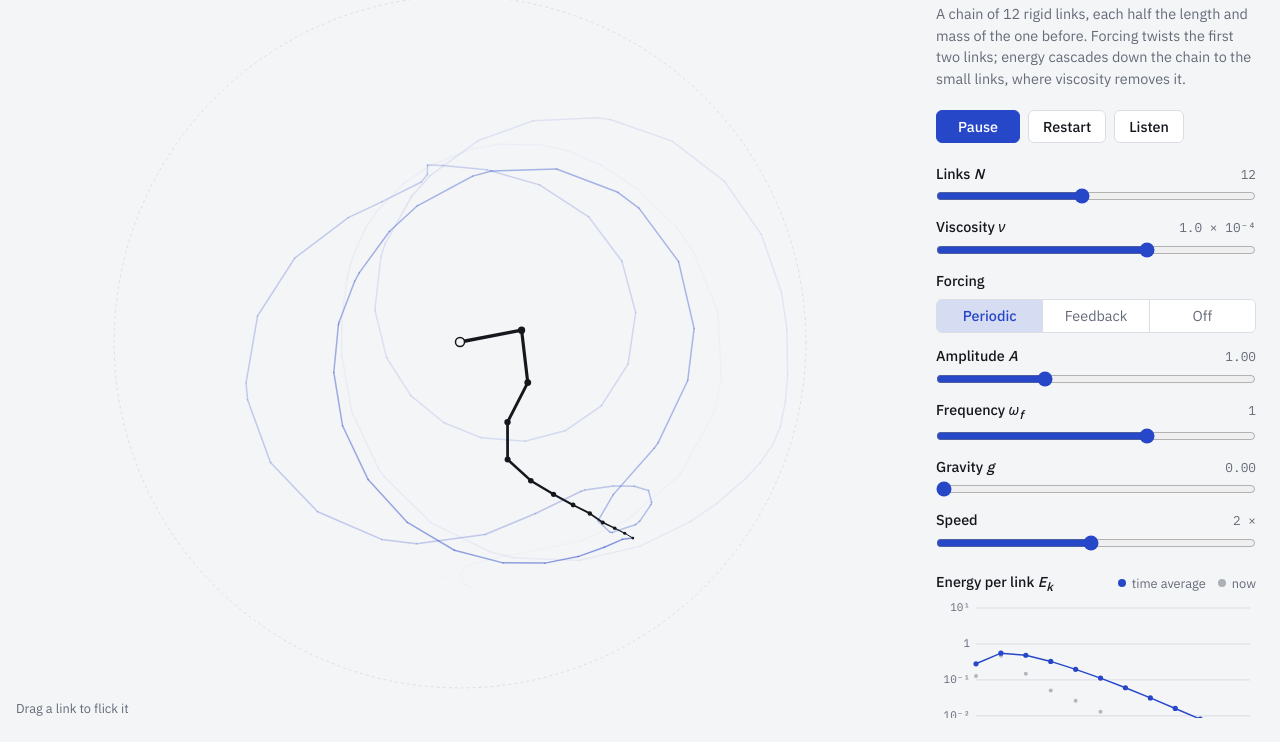
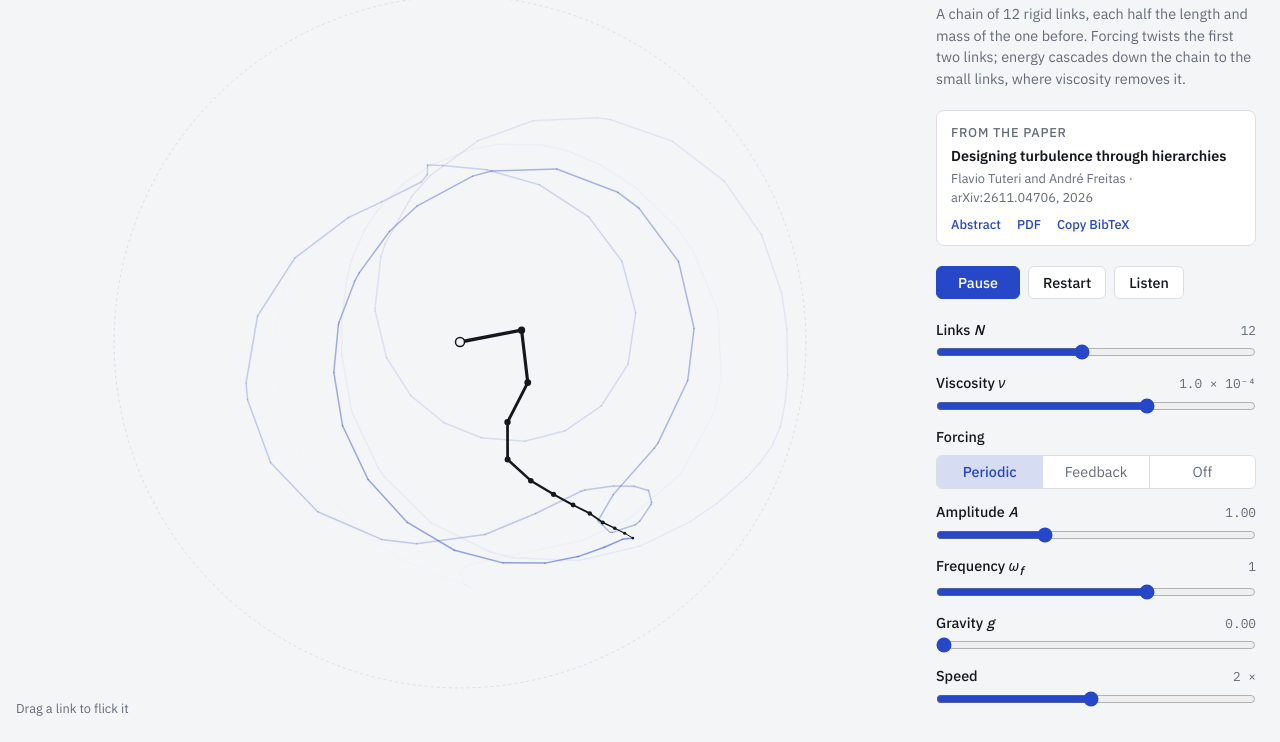
Before and after one commit to andremfreitas/pendulum-web, a plain HTML site: page index.html in a window 1280 px wide. Shown: the part 58-800 px from the top of the page. Drawn offline with Linux system fonts and the light colour scheme.

Commit message:
Link the arXiv paper
Adds a "From the paper" block with abstract, PDF and Copy BibTeX for
arXiv:2611.04706, mentions the paper in the page and preview
descriptions, and links it in .zenodo.json as isSupplementTo.

Co-Authored-By: Claude Opus 5.5 <noreply@anthropic.com>

```diff
--- a/app.js
+++ b/app.js
@@ -207,6 +207,30 @@ ui.reset.addEventListener('click', () => { setStatus(''); build(); });
 document.addEventListener('keydown', e => {
     if (e.target.closest('input, button')) return;
     if (e.code === 'Space') { e.preventDefault(); setRunning(!running); }
+});
+
+// ------------------------------------------------------------ |
+// citation                                                     |
+
+const cite = $('cite');
+const bibtex = $('bibtex');
+let citeTimer = 0;
+
+cite.addEventListener('click', async () => {
+    try {
+        await navigator.clipboard.writeText(bibtex.textContent.trim());
+        cite.textContent = 'Copied';
+        clearTimeout(citeTimer);
+        citeTimer = setTimeout(() => { cite.textContent = 'Copy BibTeX'; }, 2000);
+    } catch {
+        // no clipboard access: show the entry selected for a manual copy
+        bibtex.hidden = false;
+        const range = document.createRange();
+        range.selectNodeContents(bibtex);
+        const sel = window.getSelection();
+        sel.removeAllRanges();
+        sel.addRange(range);
+    }
 });
 
 // ------------------------------------------------------------ |
--- a/index.html
+++ b/index.html
@@ -5,14 +5,14 @@
 <meta name="viewport" content="width=device-width, initial-scale=1, viewport-fit=cover">
 <title>Pendulum Cascade</title>
 <meta name="claude:viewport-fit-sides" content="cover">
-<meta name="description" content="Play with a forced N-link pendulum in your browser and watch energy cascade from large links to small ones.">
+<meta name="description" content="Play with a forced N-link pendulum in your browser and watch energy cascade from large links to small ones. Companion to the paper Designing turbulence through hierarchies (arXiv:2611.04706).">
 <link rel="icon" href="favicon.svg" type="image/svg+xml">
 <link rel="apple-touch-icon" href="apple-touch-icon.png">
 
 <!-- link previews; images are made by tools/og.py -->
 <meta property="og:type" content="website">
 <meta property="og:title" content="Pendulum Cascade">
-<meta property="og:description" content="Play with a forced N-link pendulum in your browser and watch energy cascade from large links to small ones.">
+<meta property="og:description" content="Play with a forced N-link pendulum in your browser and watch energy cascade from large links to small ones. Companion to the paper Designing turbulence through hierarchies (arXiv:2611.04706).">
 <meta property="og:url" content="https://andremfreitas.github.io/pendulum-web/">
 <meta property="og:image" content="https://andremfreitas.github.io/pendulum-web/og-dark.png">
 <meta property="og:image:width" content="1200">
@@ -39,6 +39,26 @@
       <h1>Pendulum Cascade</h1>
       <p>A chain of <span id="nlabel">12</span> rigid links, each half the length and mass of the one before. Forcing twists the first two links; energy cascades down the chain to the small links, where viscosity removes it.</p>
     </header>
+
+    <section class="paper" aria-labelledby="paper-title">
+      <p class="eyebrow">From the paper</p>
+      <h2 id="paper-title"><a href="https://arxiv.org/abs/2611.04706">Designing turbulence through hierarchies</a></h2>
+      <p class="authors">Flavio Tuteri and André Freitas · arXiv:2611.04706, 2026</p>
+      <div class="paper-links">
+        <a href="https://arxiv.org/abs/2611.04706">Abstract</a>
+        <a href="https://arxiv.org/pdf/2611.04706">PDF</a>
+        <button id="cite" type="button" class="link">Copy BibTeX</button>
+      </div>
+      <pre id="bibtex" hidden>@misc{tuteri2026designing,
+  title         = {Designing turbulence through hierarchies},
+  author        = {Tuteri, Flavio and Freitas, Andr{\'e}},
+  year          = {2026},
+  eprint        = {2611.04706},
+  archivePrefix = {arXiv},
+  primaryClass  = {physics.flu-dyn},
+  url           = {https://arxiv.org/abs/2611.04706}
+}</pre>
+    </section>
 
     <div class="transport">
       <button id="play" type="button" class="primary" aria-pressed="true">Pause</button>
--- a/style.css
+++ b/style.css
@@ -121,6 +121,85 @@ body {
 }
 
 i { font-family: var(--font-sans); font-style: italic; }
+
+/* paper */
+
+.paper {
+  display: flex;
+  flex-direction: column;
+  gap: 4px;
+  padding: 12px 14px;
+  background: var(--surface);
+  border: 1px solid var(--line);
+  border-radius: 8px;
+}
+
+.eyebrow {
+  margin: 0;
+  font-size: var(--step--1);
+  font-weight: 500;
+  letter-spacing: 0.06em;
+  text-transform: uppercase;
+  color: var(--muted);
+}
+
+.paper h2 {
+  margin: 0;
+  font-size: var(--step-0);
+  font-weight: 600;
+  line-height: 1.35;
+  text-wrap: balance;
+}
+
+.paper h2 a {
+  color: var(--ink);
+  text-decoration: none;
+}
+
+.paper h2 a:hover { color: var(--accent); }
+
+.authors {
+  margin: 0;
+  font-size: var(--step--1);
+  color: var(--muted);
+}
+
+.paper-links {
+  display: flex;
+  flex-wrap: wrap;
+  gap: 4px 16px;
+  margin-top: 4px;
+  font-size: var(--step--1);
+}
+
+.paper-links a,
+button.link {
+  font: 500 var(--step--1) var(--font-sans);
+  color: var(--accent);
+  text-decoration: none;
+}
+
+.paper-links a:hover,
+button.link:hover { text-decoration: underline; }
+
+button.link {
+  padding: 0;
+  background: none;
+  border: 0;
+  border-radius: 0;
+}
+
+.paper a:focus-visible { outline: 2px solid var(--accent); outline-offset: 2px; }
+
+#bibtex {
+  margin: 6px 0 0;
+  padding: 8px 10px;
+  overflow-x: auto;
+  font: 400 0.72rem/1.5 var(--font-mono);
+  color: var(--ink);
+  background: var(--bg);
+  border-radius: 4px;
+}
 
 /* transport */
 
@@ -331,4 +410,5 @@ input[type="range"]:focus-visible {
   .readout { order: 5; grid-template-columns: repeat(2, minmax(0, 1fr)); }
   .status { order: 6; margin: 0; }
   .note { order: 7; margin: 0; }
+  .paper { order: 8; }
 }
```
Also changed, not shown: .zenodo.json.
